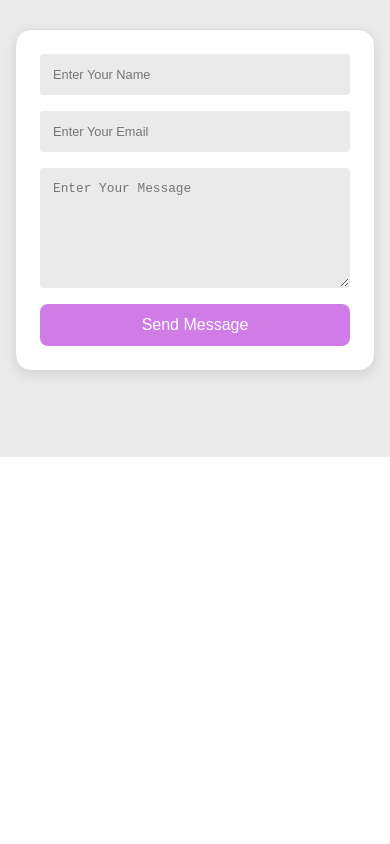
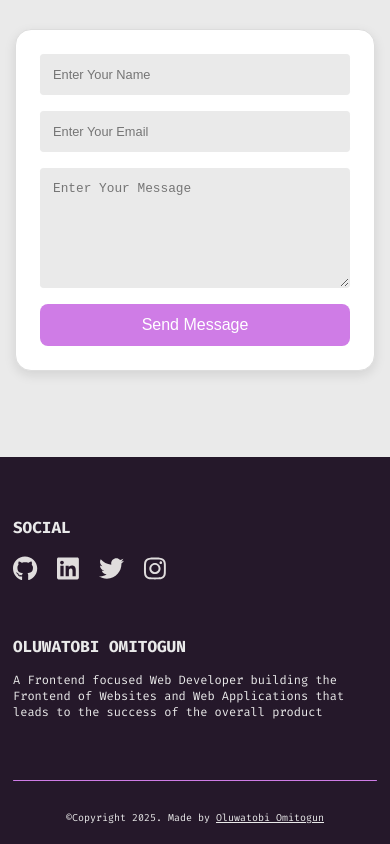
Before and after one commit to iBotayo/Oluwatobi-portfolio, a React (Vite) app: page / in a window 390 px wide. Shown: the part 4686-5530 px from the top of the page. Before the commit the page ends 5143 px from the top, so only its background shows below. Built offline with nearby package versions, Linux system fonts and the light colour scheme.

Commit message:
Added FooterSection jsx and css file and mobile view completed

```diff
--- a/src/App.jsx
+++ b/src/App.jsx
@@ -6,6 +6,7 @@ import HeroSection from './components/HeroSection';
 import AboutSection from './components/AboutSection';
 import ProjectsSection from './components/ProjectsSection';
 import ContactSection from './components/ContactSection';
+import FooterSection from './components/FooterSection';
 
 const App = () => {
   return (
@@ -25,6 +26,7 @@ const App = () => {
       <AboutSection />
       <ProjectsSection />
       <ContactSection />
+      <FooterSection />
     </>
   )
 }
--- a/src/components/ContactSection.jsx
+++ b/src/components/ContactSection.jsx
@@ -2,7 +2,7 @@ import React, { useState } from "react";
 import { ToastContainer, toast } from "react-toastify";
 import "react-toastify/dist/ReactToastify.css";
 import "./ContactSection.css";
-import Button from './Button.jsx'
+
 
 const ContactSection = () => {
   const [isSubmitting, setIsSubmitting] = useState(false);
--- a/src/components/FooterSection.css
+++ b/src/components/FooterSection.css
@@ -0,0 +1,43 @@
+.footer {
+  background: var(--dark--);
+  color: var(--grey--);
+  padding: 60px 13px;
+  padding-bottom: 20px;
+}
+
+.footer-note {
+  display: flex;
+  flex-direction: column;
+  gap: 50px;
+  margin-bottom: 60px;
+}
+
+.socials, .footer-info {
+  display: flex;
+  flex-direction: column;
+  gap: 15px;
+}
+
+.footer-note p {
+  font-size: 12px;
+}
+
+.horizontal-line {
+  display: block;
+  width: 100%;
+  height: 1px;
+  background-color: var(--light--);
+  margin: 10px 0;
+  border-radius: 5px;
+}
+
+.copyright {
+  display: block;
+  margin-top: 30px;
+  justify-self: center;
+  font-size: 10px;
+}
+
+.copyright a {
+  color: var(--grey--);
+}
--- a/src/components/FooterSection.jsx
+++ b/src/components/FooterSection.jsx
@@ -1,9 +1,31 @@
-import React from 'react'
+import React from 'react';
+import './FooterSection.css';
+import SocialLinks from './SocialLinks';
 
 const FooterSection = () => {
   return (
-    <div>FooterSection</div>
-  )
-}
+    <div className="footer">
+      <div className="footer-note">
+        <div className="socials">
+          <h4>SOCIAL</h4>
+          <SocialLinks color="#e0dddd" iconSize="25px" gap="20px" />
+        </div>
+        <div className="footer-info">
+          <h4>OLUWATOBI OMITOGUN</h4>
+          <p>
+            A Frontend focused Web Developer building the Frontend of Websites
+            and Web Applications that leads to the success of the overall
+            product
+          </p>
+        </div>
+      </div>
+      <span className="horizontal-line"></span>
+      <span className="copyright">
+        &copy;Copyright 2025. Made by{' '}
+        <a href="https://oluwatobiomitogun.netlify.app">Oluwatobi Omitogun</a>
+      </span>
+    </div>
+  );
+};
 
-export default FooterSection
+export default FooterSection;
--- a/src/components/SocialLinks.jsx
+++ b/src/components/SocialLinks.jsx
@@ -16,7 +16,7 @@ const SocialLinks = ({
 }) => {
   const socialMedia = [
     { name: 'GitHub', url: 'https://github.com/ibotayo', icon: faGithub },
-    { name: 'LinkedIn', url: 'https://linkedin.com', icon: faLinkedin },
+    { name: 'LinkedIn', url: 'https://www.linkedin.com/in/oluwatobi-omitogun-0802981b1/', icon: faLinkedin },
     { name: 'Twitter', url: 'https://twitter.com/O_ibot', icon: faTwitter },
     { name: 'Instagram', url: 'https://instagram.com', icon: faInstagram },
   ];
@@ -43,8 +43,6 @@ const SocialLinks = ({
               fontSize: iconSize,
               transition: 'all 0.3s ease',
               ...hoverStyle,
-              background: 'green',
-              padding: '0px 5px'
             }}
           >
             <FontAwesomeIcon icon={social.icon} />
```
